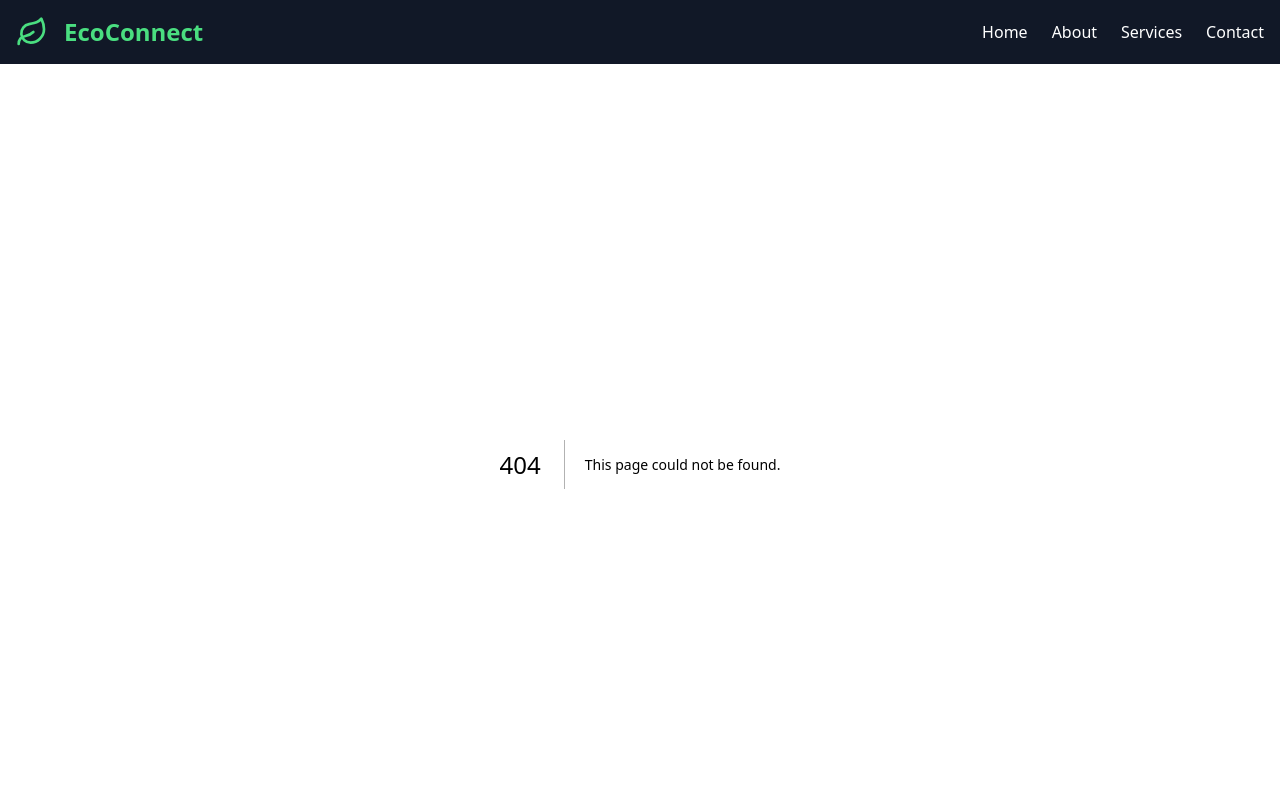
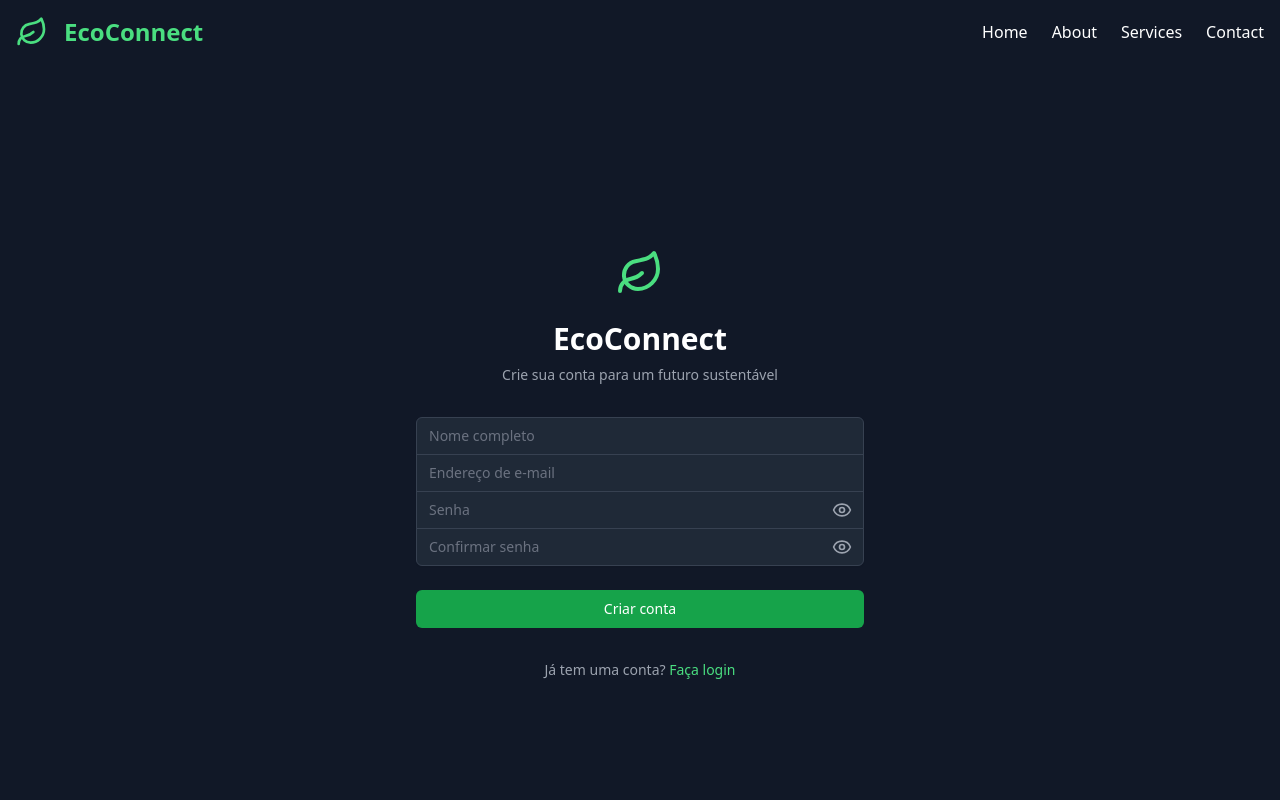
Before and after one commit to ThomasRodri/global, a Next.js app: page /Cadastro in a window 1280 px wide. Before the commit this address had no page. Shown: the top 800 px of the page. Built offline with nearby package versions, Linux system fonts and the light colour scheme.

Commit message:
atalho para page Cadastro

```diff
--- /dev/null
+++ b/src/app/Cadastro/page.tsx
@@ -0,0 +1,7 @@
+import Cadastro from "@/components/Cadastro";
+
+export default function(){
+    return(
+        <Cadastro/>
+    )
+}
```
